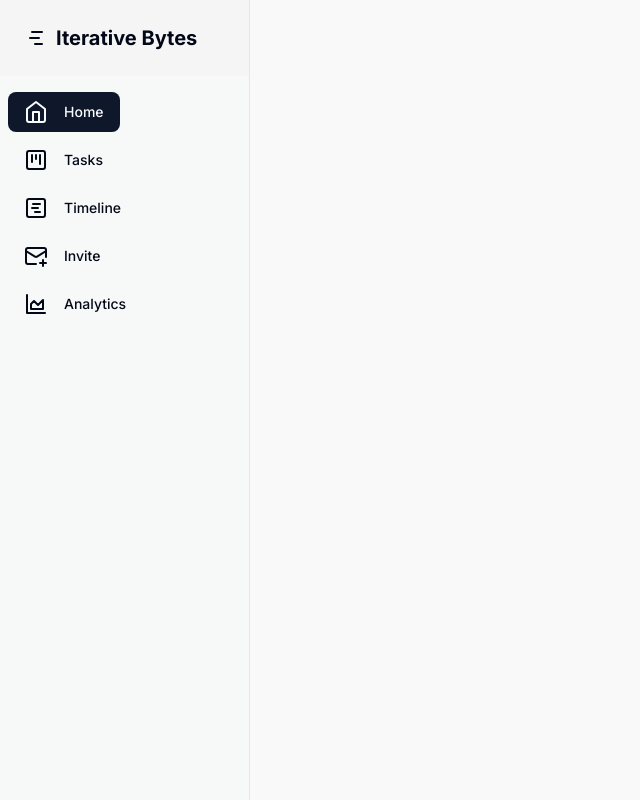
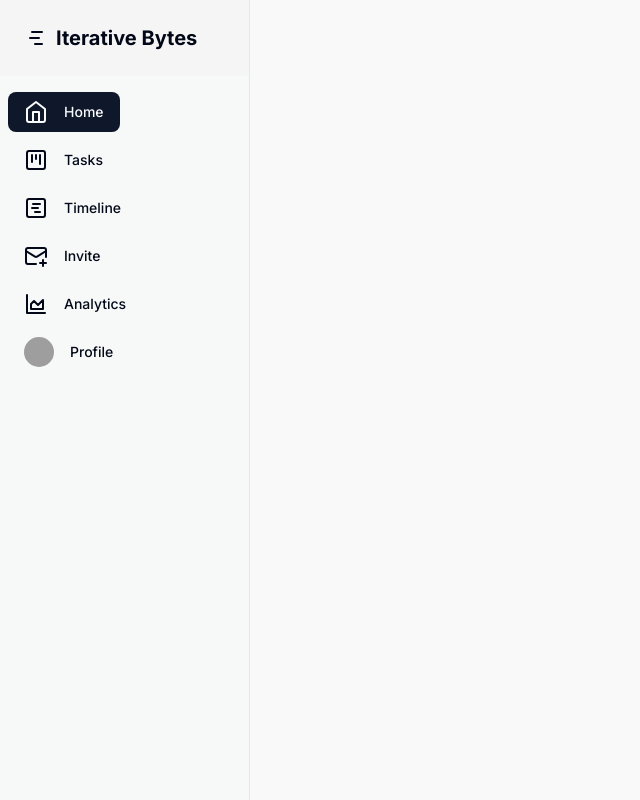
Before and after one commit to SujalChoudhari/SPIT24, a Next.js app: page /home in a window 1280 px wide. Shown: the whole page, without its empty margins (0-640 px from the left). Built offline with nearby package versions, Linux system fonts and the light colour scheme; no server answers; grey boxes are pictures that could not be loaded.

Commit message:
Added Profile

```diff
--- a/src/app/(dashboard)/layout.tsx
+++ b/src/app/(dashboard)/layout.tsx
@@ -2,9 +2,10 @@
 import React, { ReactNode, useEffect } from "react";
 import Link from "next/link";
 import { Button } from "@/components/ui/button";
-import { GanttChart, ChevronsLeftIcon, HomeIcon, ShoppingBagIcon, UsersIcon, BarChart2Icon, SettingsIcon, GanttChartSquare, Kanban, KanbanSquare, MailIcon, MailMinus, MailPlus, LucideAreaChart } from "lucide-react";
+import { GanttChart, ChevronsLeftIcon, HomeIcon, ShoppingBagIcon, UsersIcon, BarChart2Icon, SettingsIcon, GanttChartSquare, Kanban, KanbanSquare, MailIcon, MailMinus, MailPlus, LucideAreaChart, Settings } from "lucide-react";
 import { usePathname } from "next/navigation";
-import PocketBase from 'pocketbase';
+import { Avatar, AvatarImage } from "@/components/ui/avatar";
+import { useAuth } from "@/context/AuthContext";
 
 
 interface SidebarLinkProps {
@@ -51,8 +52,9 @@ interface LayoutProps {
     children: ReactNode;
 }
 
-const Layout: React.FC<LayoutProps> = ({ children }) => (
-    <div className="grid min-h-screen w-full bg-gray-100/50 items-start md:grid-cols-[250px_1fr] lg:items-center xl:items-center">
+const Layout: React.FC<LayoutProps> = ({ children }) => {
+    const auth = useAuth()
+    return <div className="grid min-h-screen w-full bg-gray-100/50 items-start md:grid-cols-[250px_1fr] lg:items-center xl:items-center">
         <Sidebar
             links={[
                 { icon: <HomeIcon />, title: "Home", href: "/home" },
@@ -60,14 +62,17 @@ const Layout: React.FC<LayoutProps> = ({ children }) => (
                 { icon: <GanttChartSquare />, title: "Timeline", href: "/gantt" },
                 { icon: <MailPlus />, title: "Invite", href: "/invite" },
                 { icon: <LucideAreaChart />, title: "Analytics", href: "/analytics" },
+                { icon: <Avatar className="w-[30px] h-[30px]"><AvatarImage src={auth?.user?.photoURL || "https://github.com/shadcn.png"} alt="profile" /> </Avatar>, title: "Profile", href: "/profile" },
             ]}
         />
         <div className="flex flex-col w-full min-h-screen">
             <main className="flex-1 p-4 md:p-6 lg:p-8 xl:p-10">
-                <div className="grid gap-6 sm:grid-cols-2">{children}</div>
+                <div className="grid gap-6 sm:grid-cols-2">
+                    {children}
+                    </div>
             </main>
         </div>
     </div>
-);
+};
 
 export default Layout;
--- /dev/null
+++ b/src/app/(dashboard)/profile/page.tsx
@@ -0,0 +1,3 @@
+export default function() {
+    return <></>
+}
```
Also changed, not shown: 1 other file (tests, documents, lock files or other folders).
